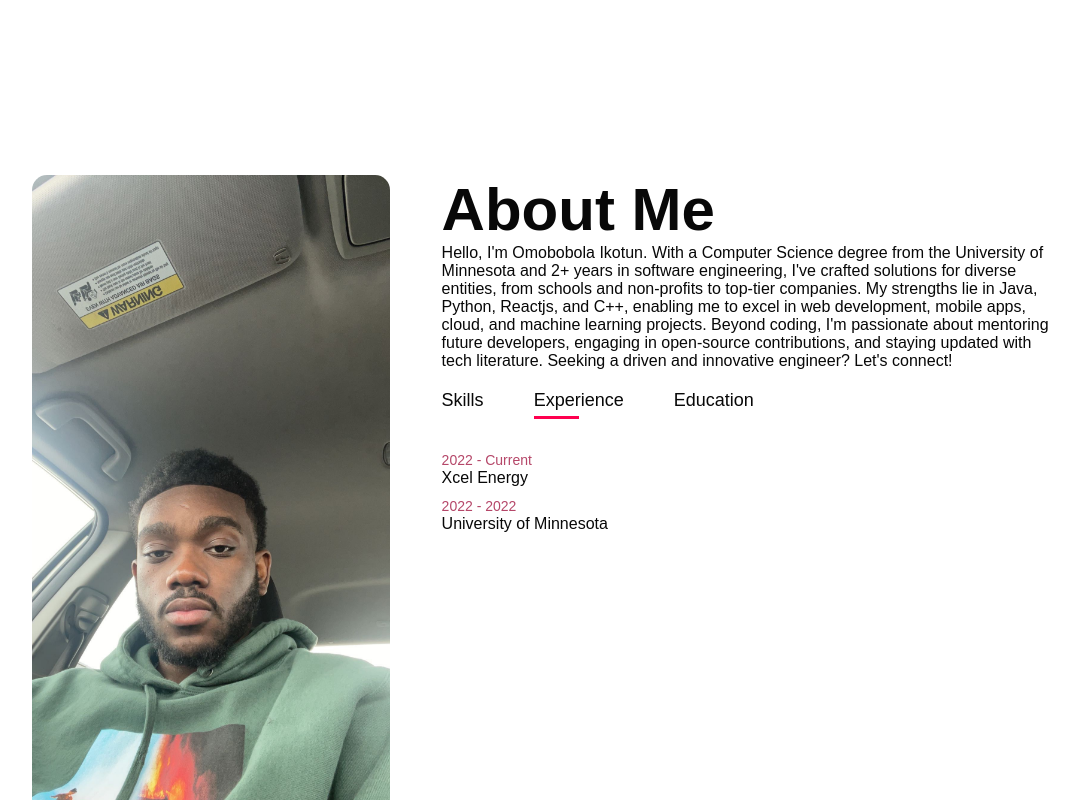
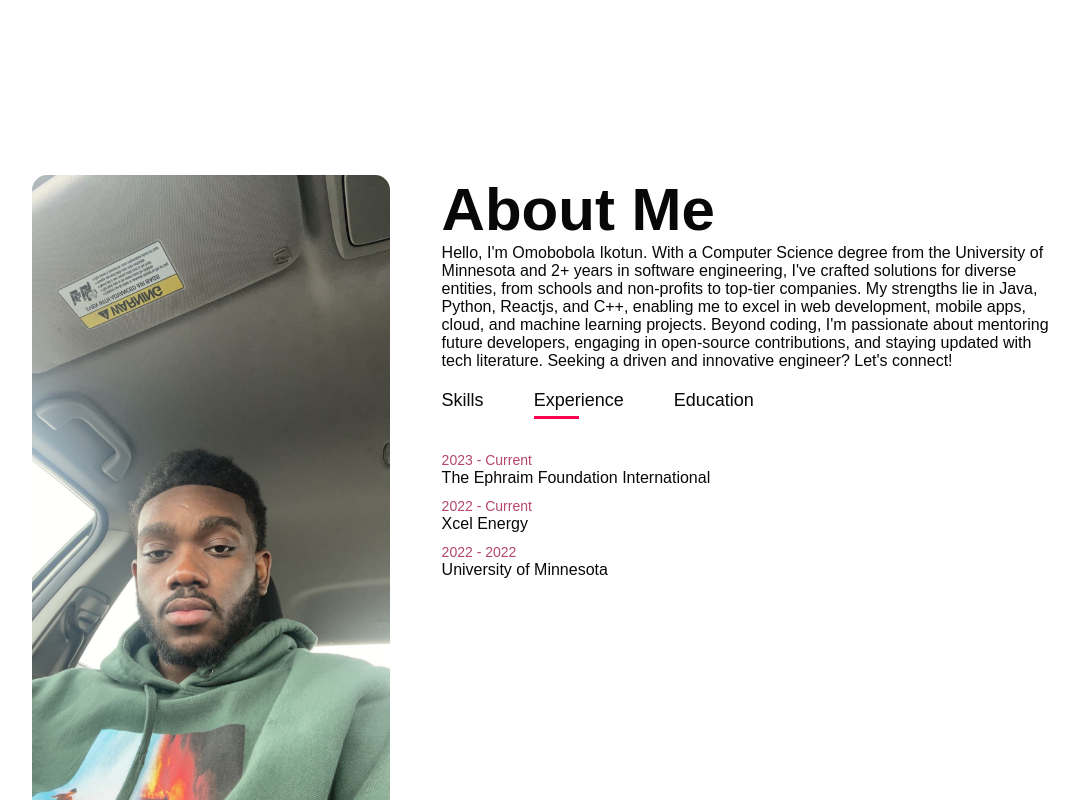
Before and after one commit to Omobobolaiko/portfolio, a plain HTML site: page index.html in a window 1280 px wide. Both pictures are taken after a click on the element "Experience". Shown: the part 635-1435 px from the top of the page, without its empty margins (96-1175 px from the left). Drawn offline with Linux system fonts and the light colour scheme.

Commit message:
Add files via upload

```diff
--- a/index.html
+++ b/index.html
@@ -64,6 +64,7 @@
                 </div>
                 <div class="tab-contents" id="experience">
                     <ul>
+                        <li><span>2023 - Current</span><br>The Ephraim Foundation International</li>
                         <li><span>2022 - Current</span><br>Xcel Energy</li>
                         <li><span>2022 - 2022</span><br>University of Minnesota</li>
 
```
